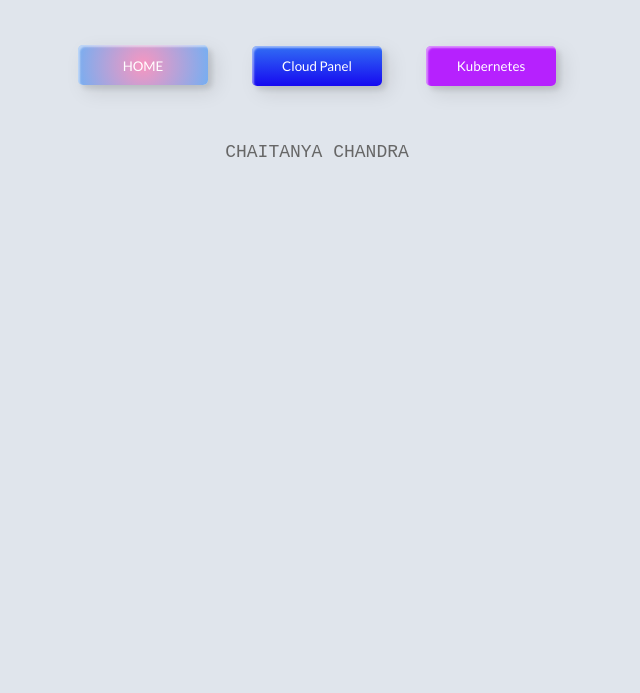
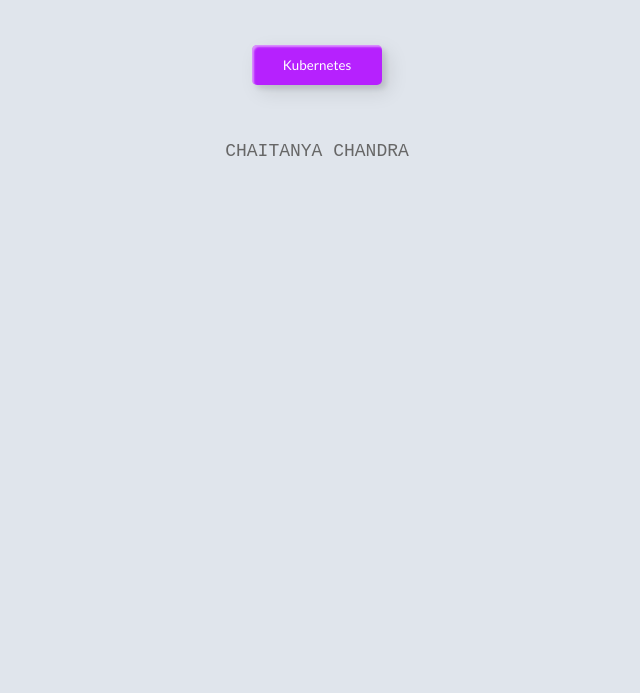
Before and after one commit to ChaitanyaChandra/apps, a plain HTML site: page index.html in a window 1280 px wide. Shown: the part 107-800 px from the top of the page, without its empty margins (323-963 px from the left). Drawn offline with Linux system fonts and the light colour scheme.

Commit message:
Update index.html

```diff
--- a/index.html
+++ b/index.html
@@ -14,9 +14,9 @@
 <h1>My Apps portal</h1>
 <!-- <p>personal my apps portal</p> -->
 <div class="frame">
-  <button onClick="window.open('https://www.chaitu.net');" class="custom-btn btn-6"><span>HOME</span></button>
-  <button onClick="window.open('https://cp.chaitu.net');"class="custom-btn btn-10">Cloud Panel</button>
-  <button onClick="window.open('https://k8s.chaitu.net');"class="custom-btn btn-15">Kubernetes</button>
+<!--   <button onClick="window.open('https://www.chaitu.net');" class="custom-btn btn-6"><span>HOME</span></button>
+  <button onClick="window.open('https://panel.chaitu.net');"class="custom-btn btn-10">Cloud Panel</button> -->
+  <button onClick="window.open('https://kube.chaitu.net');"class="custom-btn btn-15">Kubernetes</button>
 <!--   <button onClick="window.open('https://nexus.chaitu.net');" class="custom-btn btn-7"><span>nexus</span></button>
    -->
   <br>
```
